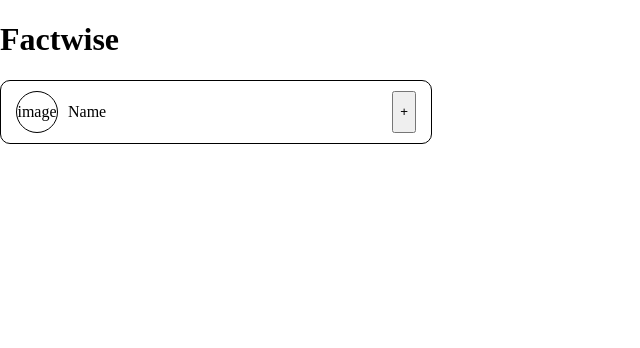
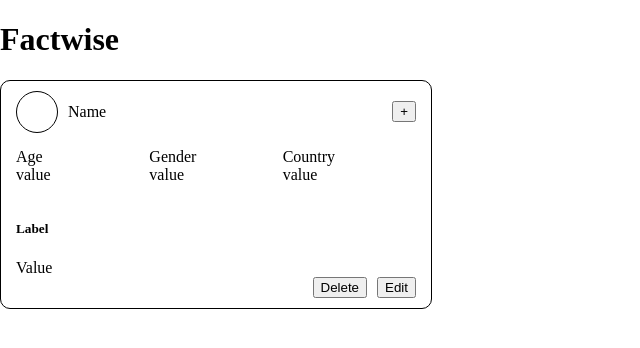
Before and after one commit to SwapnilPatil2607/factwise-celebrity-list, a React (Vite) app: page / in a window 1280 px wide. Shown: the top 348 px of the page, without its empty margins (0-640 px from the left). Built offline with nearby package versions, Linux system fonts and the light colour scheme.

Commit message:
feat: open accordion structure ready

```diff
--- a/src/Pages/HomePage/Components/Accordion.tsx
+++ b/src/Pages/HomePage/Components/Accordion.tsx
@@ -3,11 +3,10 @@
 
 const Container = styled.div`
   width: 400px;
-  display: flex;
+
   padding: 10px 15px;
   border-radius: 10px;
   border: 1px solid black;
-  justify-content: space-between;
 `;
 
 const UserTitle = styled.div`
@@ -28,14 +27,76 @@
   border: 1px solid black;
 `;
 
+const ClosedViewContainer = styled.div`
+  width: 100%;
+  display: flex;
+  align-items: center;
+  justify-content: space-between;
+`;
+
+const UserDetails = styled.div`
+  width: 100%;
+  display: flex;
+  align-items: center;
+  justify-content: space-evenly;
+  text-align: left;
+  padding: 15px 0px;
+  div {
+    width: 100%;
+  }
+`;
+
+const Description = styled.div`
+  width: 100%;
+`;
+
+const ActionButtons = styled.div`
+  width: 100%;
+  display: flex;
+  align-items: center;
+  justify-content: end;
+  gap: 10px;
+`;
+
 const Accordion = () => {
   return (
     <Container>
-      <UserTitle>
-        <ProfilePictureContainer>image</ProfilePictureContainer>
-        <div>Name</div>
-      </UserTitle>
-      <button>+</button>
+      <ClosedViewContainer>
+        <UserTitle>
+          <ProfilePictureContainer>
+            <img src="" />
+          </ProfilePictureContainer>
+          <div>Name</div>
+        </UserTitle>
+        <button>+</button>
+      </ClosedViewContainer>
+
+      <div>
+        <UserDetails>
+          <div>
+            <div>Age</div>
+            <div>value</div>
+          </div>
+          <div>
+            <div>Gender</div>
+            <div>value</div>
+          </div>
+          <div>
+            <div>Country</div>
+            <div>value</div>
+          </div>
+        </UserDetails>
+
+        <Description>
+          <h5>Label</h5>
+          <div>Value</div>
+        </Description>
+      </div>
+
+      <ActionButtons>
+        <button>Delete</button>
+        <button>Edit</button>
+      </ActionButtons>
     </Container>
   );
 };
```
